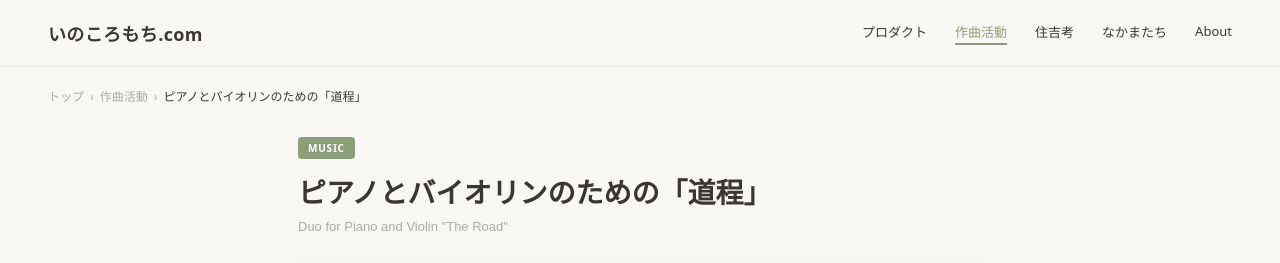
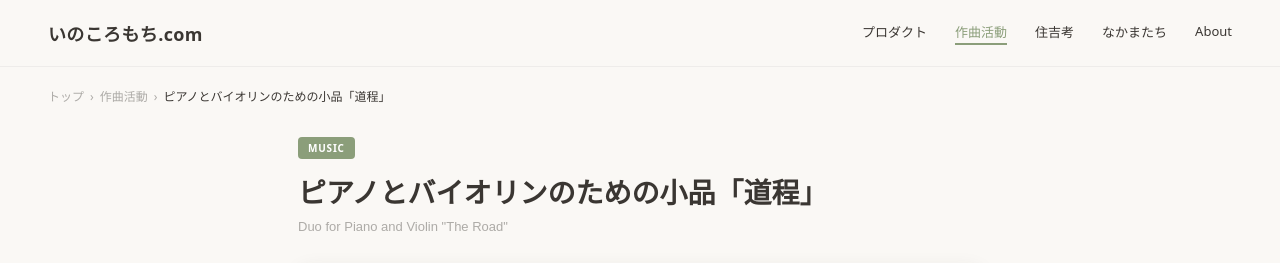
Before and after one commit to TsuyoshiOchiba/inocoromochi-portfolio, a plain HTML site: page site/music/michi.html in a window 1280 px wide. Shown: the top 263 px of the page. Drawn offline with Linux system fonts and the light colour scheme; a web font is replaced by a local one.

Commit message:
「道程」記事のタイトルに「小品」を追加
タイトルを「ピアノとバイオリンのための道程」から「ピアノとバイオリンのための小品「道程」」に修正

```diff
--- a/site/music/michi.html
+++ b/site/music/michi.html
@@ -11,16 +11,16 @@
 <link rel="icon" type="image/png" sizes="32x32" href="../assets/images/favicon-32x32.png">
 <link rel="icon" type="image/png" sizes="16x16" href="../assets/images/favicon-16x16.png">
 <link rel="apple-touch-icon" href="../assets/images/apple-touch-icon.png">
-<meta name="description" content="ピアノとバイオリンのための「道程」（Duo for Piano and Violin &quot;The Road&quot;）。いのころもちによるオリジナル楽曲をYouTubeにて公開中。">
+<meta name="description" content="ピアノとバイオリンのための小品「道程」（Duo for Piano and Violin &quot;The Road&quot;）。いのころもちによるオリジナル楽曲をYouTubeにて公開中。">
 <meta property="og:site_name" content="いのころもち.com">
-<meta property="og:title" content="ピアノとバイオリンのための「道程」 — いのころもち.com">
-<meta property="og:description" content="ピアノとバイオリンのための「道程」（Duo for Piano and Violin &quot;The Road&quot;）。いのころもちによるオリジナル楽曲をYouTubeにて公開中。">
+<meta property="og:title" content="ピアノとバイオリンのための小品「道程」 — いのころもち.com">
+<meta property="og:description" content="ピアノとバイオリンのための小品「道程」（Duo for Piano and Violin &quot;The Road&quot;）。いのころもちによるオリジナル楽曲をYouTubeにて公開中。">
 <meta property="og:type" content="website">
 <meta property="og:url" content="https://inocoromochi.com/music/michi.html">
 <meta property="og:image" content="https://inocoromochi.com/assets/images/ogp-music.png">
 <meta name="twitter:card" content="summary_large_image">
 </head>
-<title>ピアノとバイオリンのための「道程」 — いのころもち.com</title>
+<title>ピアノとバイオリンのための小品「道程」 — いのころもち.com</title>
 <body data-base="../" data-page="music">
 <div class="site-container">
   <nav class="nav"></nav>
@@ -28,14 +28,14 @@
     <div class="breadcrumb">
       <a href="../index.html">トップ</a><span>›</span>
       <a href="../music.html">作曲活動</a><span>›</span>
-      <span class="current">ピアノとバイオリンのための「道程」</span>
+      <span class="current">ピアノとバイオリンのための小品「道程」</span>
     </div>
     <div class="content-narrow" style="padding-top:32px;padding-bottom:64px">
       <div style="margin-bottom:32px">
         <div style="display:flex;align-items:center;gap:10px;margin-bottom:12px">
           <span class="badge badge-lg badge-music">MUSIC</span>
         </div>
-        <h1 style="font-weight:900;font-size:28px;line-height:1.5">ピアノとバイオリンのための「道程」</h1>
+        <h1 style="font-weight:900;font-size:28px;line-height:1.5">ピアノとバイオリンのための小品「道程」</h1>
         <p class="klee" style="margin-top:6px;font-size:13px;color:rgba(58,54,50,0.40)">Duo for Piano and Violin "The Road"</p>
       </div>
       <div class="video-container">
```
Also changed, not shown: site/music.html (+1 -1 lines).
